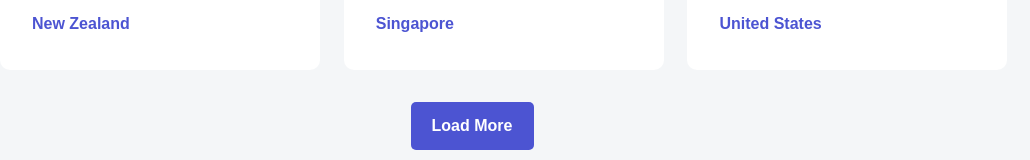
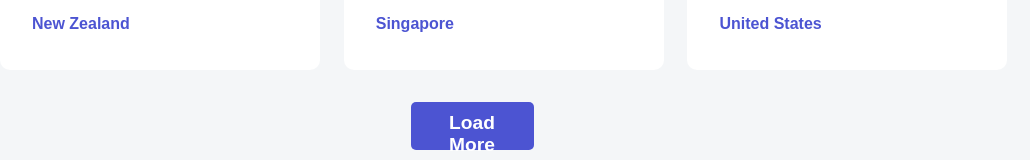
Before and after one commit to abdulrashid232/devjobs, an Angular app: page / in a window 1280 px wide. Shown: the part 1803-1963 px from the top of the page, without its empty margins (168-1198 px from the left). Built offline with nearby package versions, Linux system fonts and the light colour scheme.

Commit message:
create a component for button, for it to be reusable

```diff
--- a/src/app/app.module.ts
+++ b/src/app/app.module.ts
@@ -8,6 +8,7 @@
 import { AppRoutingModule } from './app-routing.module';
 import { RouterModule, Route } from '@angular/router';
 import { HttpClientModule } from '@angular/common/http';
+import { ButtonComponent } from './button/button.component';
 
 
 
@@ -16,7 +17,8 @@
     AppComponent,
     SearchBarComponent,
     JobsComponent,
-    JobComponent
+    JobComponent,
+    ButtonComponent
   ],
 
   imports: [
--- /dev/null
+++ b/src/app/button/button.component.css
@@ -0,0 +1,13 @@
+/* buttons */
+button{
+  padding: 10px 20px;
+  background-color: var(--violet);
+  color: var(--secondary-color1);
+  border: none;
+  height: 48px;
+  width: 123px;
+  font-size: 1.2rem;
+  font-weight: 700;
+  cursor: pointer;
+  border-radius: 5px;
+}
--- /dev/null
+++ b/src/app/button/button.component.html
@@ -0,0 +1 @@
+<button (click)="handleClick()">{{label}}</button>
--- /dev/null
+++ b/src/app/button/button.component.ts
@@ -0,0 +1,17 @@
+import { Component, EventEmitter, Input, Output } from '@angular/core';
+
+@Component({
+  selector: 'app-button',
+  templateUrl: './button.component.html',
+  styleUrl: './button.component.css'
+})
+export class ButtonComponent {
+  constructor() { }
+ @Input() label: string = '';
+ @Output() onClick:EventEmitter<void> = new EventEmitter<void>();
+
+
+  handleClick() {
+    this.onClick.emit();
+  }
+}
--- a/src/app/jobs/jobs.component.css
+++ b/src/app/jobs/jobs.component.css
@@ -53,12 +53,13 @@
 }
 /* buttons */
 .btn{
+  margin-top: 2rem;
  display: flex;
   justify-content: center;
   align-items: center;
 
 }
-button{
+/* .loadButton{
   margin-top: 2rem;
   padding: 10px 20px;
   background-color: var(--violet);
@@ -70,4 +71,4 @@
   font-weight: 700;
   cursor: pointer;
   border-radius: 5px;
-}
+} */
--- a/src/app/jobs/jobs.component.html
+++ b/src/app/jobs/jobs.component.html
@@ -18,7 +18,7 @@
     </div>
 </div>
 <div class="btn">
-  <button>Load More</button>
+  <app-button label="Load More" [ngClass]="loadButton"></app-button>
 </div>
 </div>
 
--- a/src/app/search/search.component.css
+++ b/src/app/search/search.component.css
@@ -71,17 +71,3 @@
   white-space: nowrap;
   font-weight: bold;
 }
-
-/* buttons */
-button{
-  padding: 10px 20px;
-  background-color: var(--violet);
-  color: var(--secondary-color1);
-  border: none;
-  height: 48px;
-  width: 123px;
-  font-size: 1.2rem;
-  font-weight: 700;
-  cursor: pointer;
-  border-radius: 5px;
-}
--- a/src/app/search/search.component.html
+++ b/src/app/search/search.component.html
@@ -12,6 +12,6 @@
       <input class="check" type="checkbox">
       <p style="width: 100%;">Full Time Only</p>
     </div>
-    <button>Search</button>
+    <app-button label="Search"></app-button>
   </div>
 </div>
```
